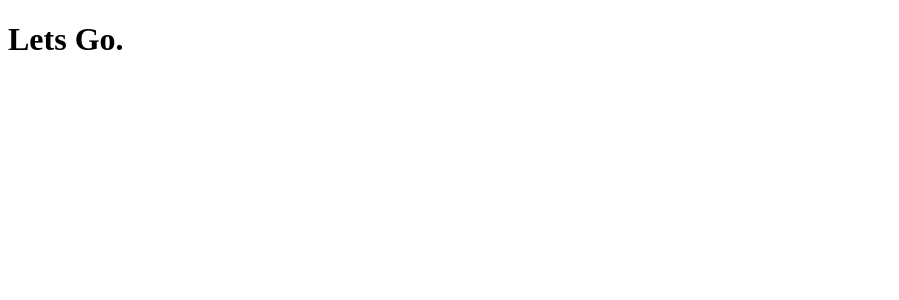
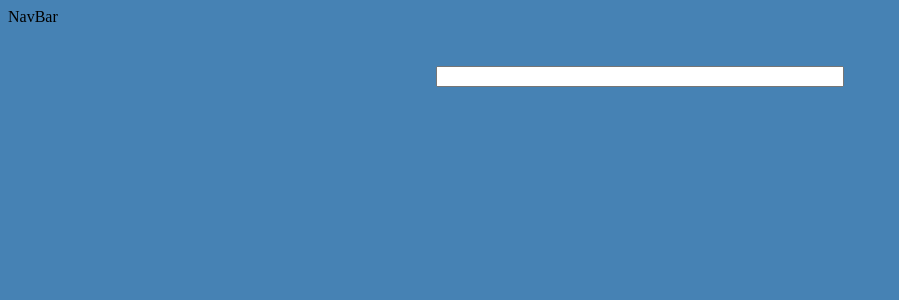
Before and after one commit to ymasn96/Microservice_webapp, a React (Create React App) app: page / in a window 1280 px wide. Shown: the top 300 px of the page, without its empty margins (0-899 px from the left). Built offline with nearby package versions, Linux system fonts and the light colour scheme.

Commit message:
Added SearchBox component

```diff
--- /dev/null
+++ b/src/App.css
@@ -0,0 +1,4 @@
+body {
+    background-color: steelblue;
+    /* add gradient background */
+}
--- a/src/App.jsx
+++ b/src/App.jsx
@@ -1,7 +1,13 @@
+import { NavBar } from "./components/NavBar/NavBar";
+import { SearchBox } from "./components/SearchBox/SearchBox";
+import './App.css'
 
 const App = () => {
   return (
-    <h1>Lets Go.</h1>
+    <>
+      <NavBar />
+      <SearchBox />
+    </>
   );
 }
 
--- /dev/null
+++ b/src/components/NavBar/NavBar.jsx
@@ -0,0 +1,7 @@
+import React from 'react'
+
+export const NavBar = () => {
+  return (
+    <div>NavBar</div>
+  )
+}
--- /dev/null
+++ b/src/components/SearchBox/SearchBox.css
@@ -0,0 +1,10 @@
+.container {
+    display: flex;
+    justify-content: center;
+    align-items: center;
+    padding: 40px;
+}
+
+.search {
+    width: 400px;
+}
--- /dev/null
+++ b/src/components/SearchBox/SearchBox.jsx
@@ -0,0 +1,10 @@
+import React from 'react'
+import './SearchBox.css'
+
+export const SearchBox = () => {
+  return (
+    <div className='container'>
+        <input className='search' type="text" />
+    </div>
+  )
+}
```
Also changed, not shown: src/components/NavBar/NavBar.css (added).
